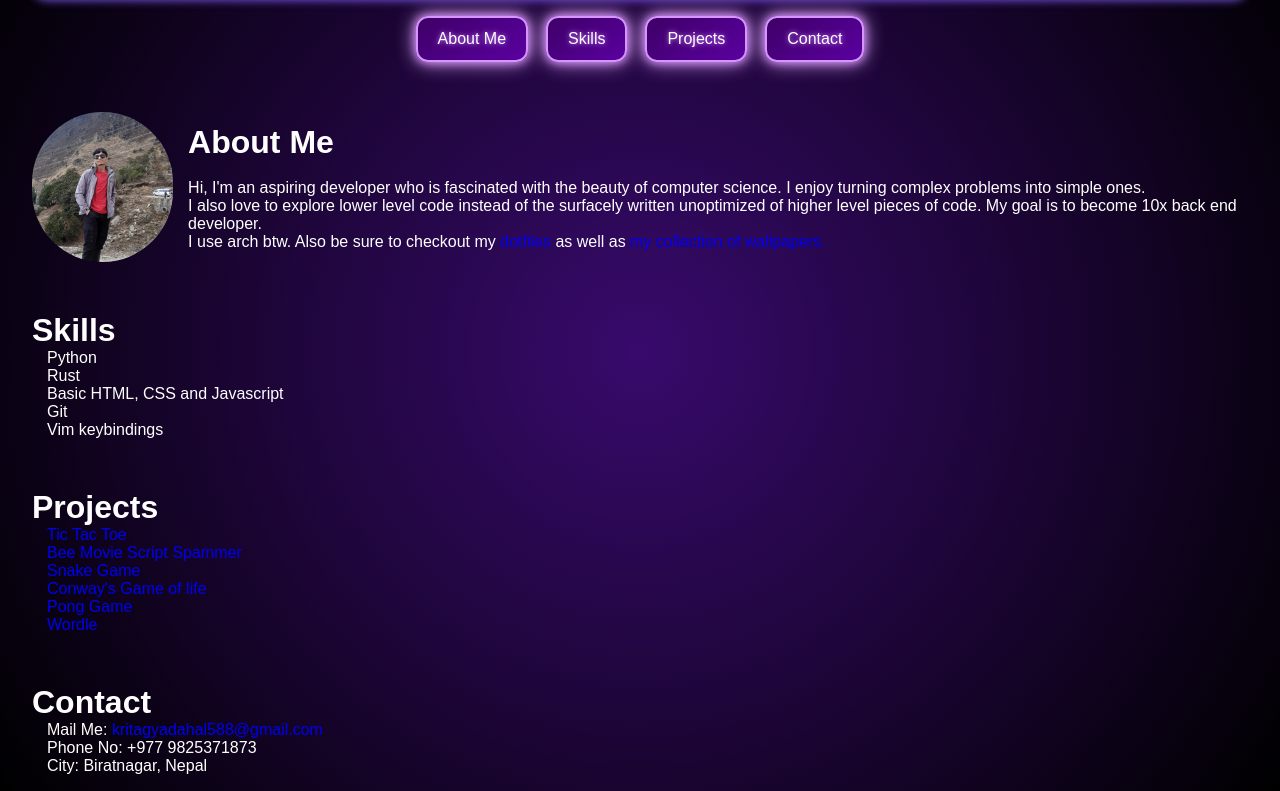
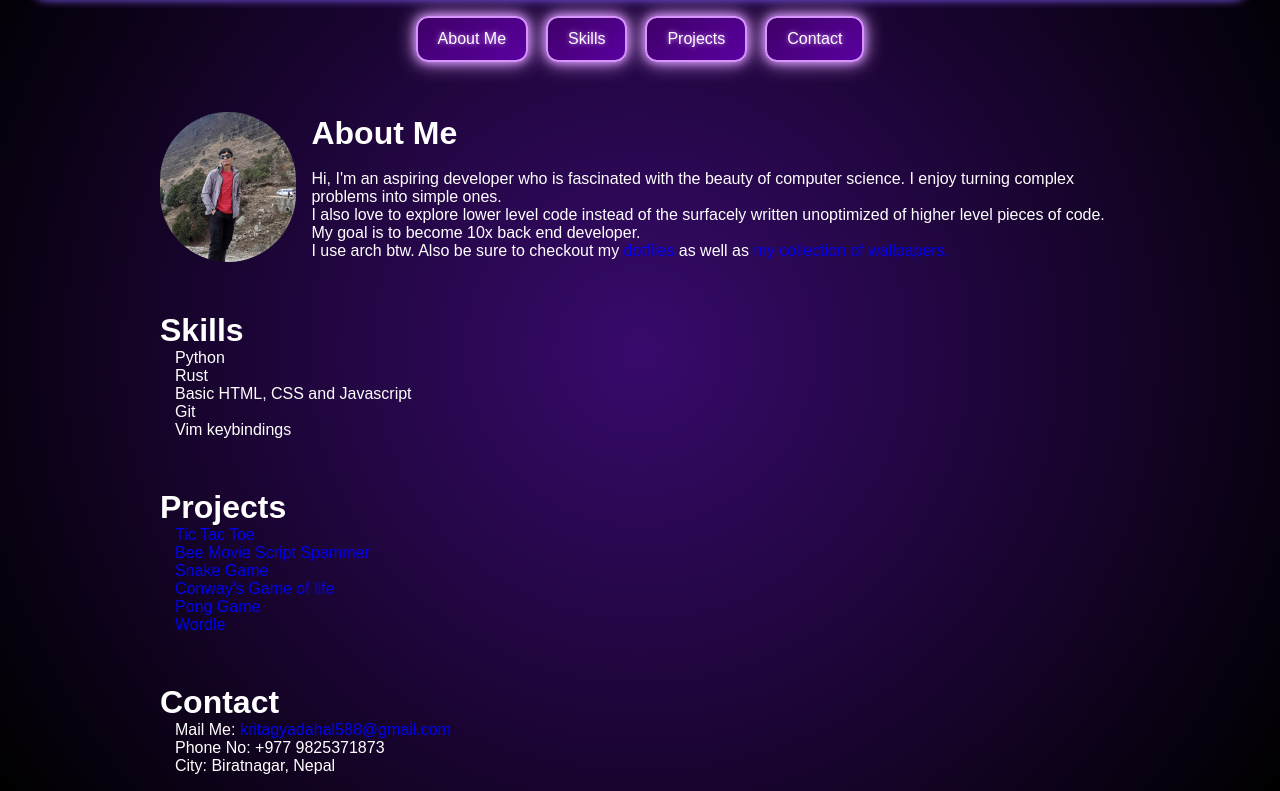
Before and after one commit to KTN2757/Portfolio-Website, a plain HTML site: page index.html in a window 1280 px wide. Shown: the part 89-880 px from the top of the page. Drawn offline with Linux system fonts and the light colour scheme; a web font is replaced by a local one.

Commit message:
Made main tag more padded

```diff
--- a/style.css
+++ b/style.css
@@ -100,7 +100,7 @@ nav h1 {
 main {
   display: block;
   align-items: center;
-  max-width: 95%;
+  max-width: 75%;
   margin: 1rem auto;
 }
 
```
